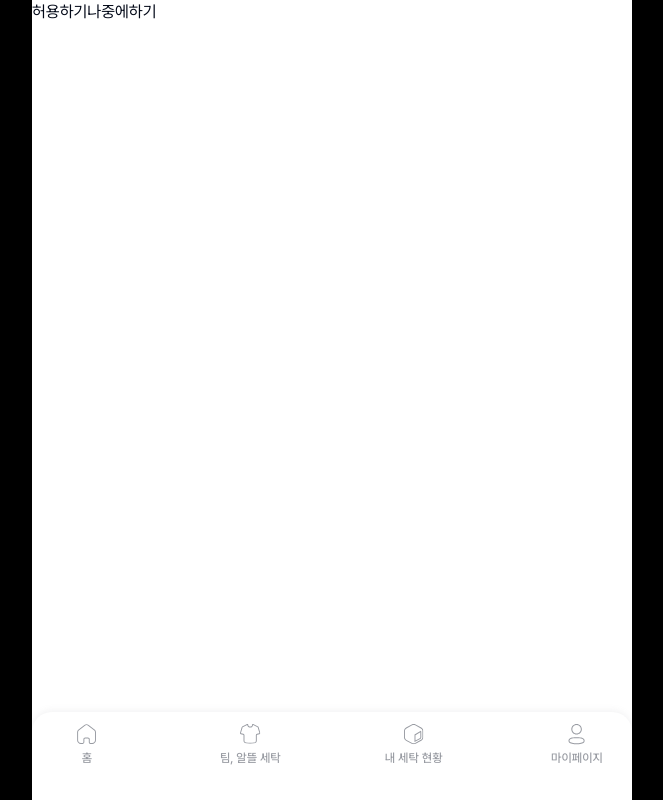
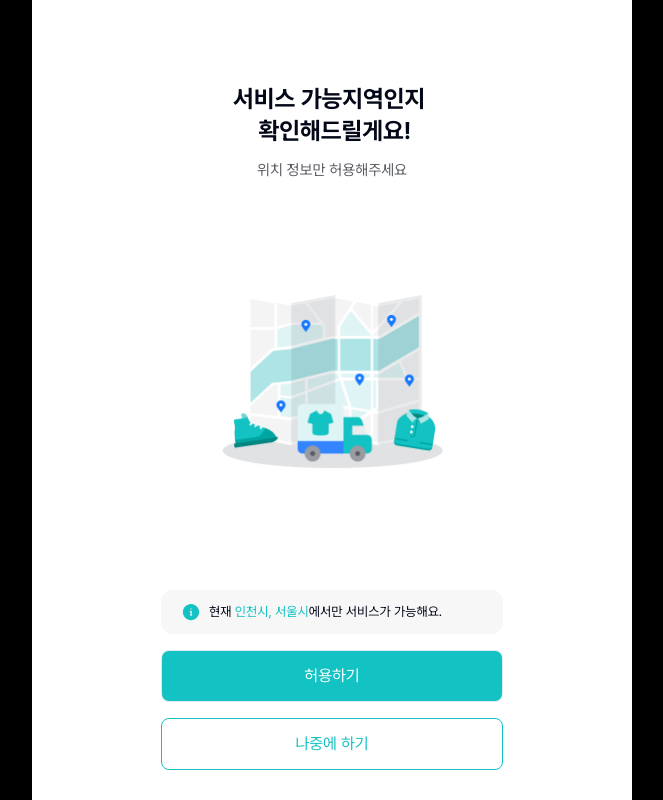
Before and after one commit to Coinlaundryapp/carry-app, a Next.js app: page /locale in a window 1280 px wide. Shown: the whole page, without its empty margins (308-971 px from the left). Built offline with nearby package versions, Linux system fonts and the light colour scheme.

Commit message:
feat: modal 추가 및 버튼 수정

```diff
--- a/src/app/(app)/locale/allow/page.tsx
+++ /dev/null
@@ -1,16 +0,0 @@
-'use client';
-
-import { useRouter } from 'next/navigation';
-
-const AllowLocationPage = () => {
-  const rotuer = useRouter();
-
-  return (
-    <div>
-      <button onClick={() => rotuer.push('locale/select')}>맞아요</button>
-      <button onClick={() => rotuer.push('locale/select')}>아니에요</button>
-    </div>
-  );
-};
-
-export default AllowLocationPage;
--- a/src/app/(app)/locale/layout.tsx
+++ /dev/null
@@ -1,5 +0,0 @@
-const LocaleLayout = ({ children }: { children: React.ReactNode }) => {
-  return <div>{children}</div>;
-};
-
-export default LocaleLayout;
--- a/src/app/(app)/locale/notification/page.tsx
+++ /dev/null
@@ -1,7 +0,0 @@
-'use client';
-
-const OpenNotificationPage = () => {
-  return <div>해당 지역이 오픈되면 알려드릴게요</div>;
-};
-
-export default OpenNotificationPage;
--- a/src/app/(app)/locale/page.tsx
+++ /dev/null
@@ -1,40 +0,0 @@
-'use client';
-
-import { useRouter } from 'next/navigation';
-import { useState } from 'react';
-
-const LocalePage = () => {
-  const rotuer = useRouter();
-  const [isServiceActive, setIsServiceActive] = useState<boolean>(true);
-
-  return (
-    <div>
-      <button
-        // 위치 허용 O
-        onClick={() => {
-          if (isServiceActive) {
-            // 서비스 가능 지역
-            rotuer.push('locale/allow');
-          } else {
-            // 서비스 불가 지역
-            // FIXME: 모달 변경
-            alert('서비스 불가 지역이에요!');
-          }
-        }}
-      >
-        허용하기
-      </button>
-      <button
-        // 위치 허용 X
-        onClick={() => {
-          // FIXME: 모달 변경
-          alert('서비스를 이용 할 수 없어요');
-        }}
-      >
-        나중에하기
-      </button>
-    </div>
-  );
-};
-
-export default LocalePage;
--- a/src/app/(app)/locale/select/page.tsx
+++ /dev/null
@@ -1,12 +0,0 @@
-'use client';
-
-const SelectLocationPage = () => {
-  return (
-    <div>
-      <button>확인</button>
-      <button>다음에 이용하기</button>
-    </div>
-  );
-};
-
-export default SelectLocationPage;
--- a/src/app/(fullscreen)/locale/allow/page.tsx
+++ b/src/app/(fullscreen)/locale/allow/page.tsx
@@ -4,11 +4,27 @@ import Button from '@/components/share/Button/Button';
 import { useRouter } from 'next/navigation';
 import { useRef, useState } from 'react';
 import SeoulMap from '@/components/ui/SeoulMap';
+import { useModalStore } from '@/store/modal-store';
 
 const AllowLocationPage = () => {
   const rotuer = useRouter();
 
   const [activeLocale, setAcitveLocale] = useState('은평구');
+
+  const openModal = useModalStore((state) => state.openModal);
+
+  const cannotUseService = () => {
+    openModal({
+      type: 'confirm',
+      image: 'sad',
+      title: '서비스 불가 지역이에요!',
+      description: '서비스 지역에서 이용해주세요',
+      confirmText: '확인',
+      closeText: '나가기',
+    });
+  };
+
+  //TODO: 서비스 불가 지역일때 모달 오픈 되도록 추가
 
   return (
     <div className="flex flex-1 flex-col items-center justify-between pb-[30px] pt-[73px]">
@@ -22,18 +38,18 @@ const AllowLocationPage = () => {
         <SeoulMap activeLocale={activeLocale} canSelect={false} />
       </div>
       <div className="flex flex-col gap-4">
+        <Button state="fillPrimary" size="large" onClick={() => {}}>
+          맞아요
+        </Button>
         <Button
-          text="맞아요"
-          state="fillPrimary"
-          size="large"
-          onClick={() => rotuer.push('locale/select')}
-        />
-        <Button
-          text="아니에요"
           state="primary"
           size="large"
-          onClick={() => rotuer.push('/locale/select')}
-        />
+          onClick={() => {
+            rotuer.push('/locale/select');
+          }}
+        >
+          아니에요
+        </Button>
       </div>
     </div>
   );
--- a/src/app/(fullscreen)/locale/layout.tsx
+++ b/src/app/(fullscreen)/locale/layout.tsx
@@ -1,5 +1,12 @@
+import { Modal } from '@/components/share/Modal';
+
 const LocaleLayout = ({ children }: { children: React.ReactNode }) => {
-  return <div className="flex h-full w-full">{children}</div>;
+  return (
+    <div className="flex h-full w-full">
+      {children}
+      <Modal />
+    </div>
+  );
 };
 
 export default LocaleLayout;
--- a/src/app/(fullscreen)/locale/notification/page.tsx
+++ b/src/app/(fullscreen)/locale/notification/page.tsx
@@ -1,7 +1,47 @@
 'use client';
 
+import Button from '@/components/share/Button/Button';
+import { Input } from '@/components/share/Input';
+import { useRouter } from 'next/navigation';
+import LocaleImg from '@assets/images/locale-image.png';
+import Image from 'next/image';
+
 const OpenNotificationPage = () => {
-  return <div>해당 지역이 오픈되면 알려드릴게요</div>;
+  const router = useRouter();
+
+  return (
+    <div className="flex flex-1 flex-col items-center justify-between pb-[30px] pt-[73px]">
+      <div className="flex flex-col items-center gap-3">
+        <p className="whitespace-pre text-center font-bold font-title-1">
+          해당 지역이 오픈되면 알려드릴게요
+        </p>
+        <p className="text-center text-label-neutral font-body-2-normal">
+          전화번호를 알려주시면 문자로 알려드립니다 <br />
+          최대한 빨리 찾아뵐게요:)
+        </p>
+      </div>
+      <div className="flex h-[180px] w-[350px] items-center justify-center">
+        <Image src={LocaleImg} alt="..." width={224} height={180} />
+      </div>
+      <div className="flex flex-col gap-[24px]">
+        <Input type="number" status="default" title="전화번호" />
+        <div className="flex items-center gap-[20px]">
+          <Button
+            state="primary"
+            size="small"
+            onClick={() => {
+              router.push('/');
+            }}
+          >
+            나가기
+          </Button>
+          <Button state="fillPrimary" size="small" onClick={() => {}}>
+            전화번호 알려주기
+          </Button>
+        </div>
+      </div>
+    </div>
+  );
 };
 
 export default OpenNotificationPage;
--- a/src/app/(fullscreen)/locale/page.tsx
+++ b/src/app/(fullscreen)/locale/page.tsx
@@ -7,10 +7,24 @@ import { useRouter } from 'next/navigation';
 import { useState } from 'react';
 import LocaleImg from '@assets/images/locale-image.png';
 import { ACTIVATED_CITY } from '@/constants/activate-region';
+import { useModalStore } from '@/store/modal-store';
 
 const LocalePage = () => {
   const router = useRouter();
   const [isServiceActive, setIsServiceActive] = useState<boolean>(true);
+
+  const openModal = useModalStore((state) => state.openModal);
+
+  const cannotUseService = () => {
+    openModal({
+      type: 'confirm',
+      image: 'sad',
+      title: '서비스를 이용할 수 없어요',
+      description: '위치를 허용해주시면 서비스를 이용할 수 있어요',
+      confirmText: '허용',
+      closeText: '아니요',
+    });
+  };
 
   return (
     <div className="flex h-full w-full flex-1 flex-col items-center justify-between pb-[30px] pt-[83px]">
@@ -36,31 +50,23 @@ const LocalePage = () => {
           }
         />
         <Button
-          text="허용하기"
           state="fillPrimary"
           size="large"
           // 위치 허용 O
           onClick={() => {
-            if (isServiceActive) {
-              // 서비스 가능 지역
-              router.push('locale/allow');
-            } else {
-              // 서비스 불가 지역
-              // FIXME: 모달 변경
-              alert('서비스 불가 지역이에요!');
-            }
+            router.push('locale/allow');
           }}
-        />
+        >
+          허용하기
+        </Button>
         <Button
-          text="나중에 하기"
           state="primary"
           size="large"
           // 위치 허용 X
-          onClick={() => {
-            // FIXME: 모달 변경
-            alert('서비스를 이용 할 수 없어요');
-          }}
-        />
+          onClick={cannotUseService}
+        >
+          나중에 하기
+        </Button>
       </div>
     </div>
   );
--- a/src/app/(fullscreen)/locale/select/incheon/page.tsx
+++ b/src/app/(fullscreen)/locale/select/incheon/page.tsx
@@ -36,8 +36,10 @@ const SelectIncheonPage = () => {
         }}
       />
       <div className="flex-end flex h-[120px] flex-col justify-end gap-4">
-        {selectArea && <Button text="확인" state="fillPrimary" size="large" onClick={() => {}} />}
-        <Button text="다음에 이용하기" state="primary" size="large" onClick={() => {}} />
+        {selectArea && <Button state="fillPrimary" size="large" onClick={() => {}}></Button>}
+        <Button state="primary" size="large" onClick={() => {}}>
+          다음에 이용하기
+        </Button>
       </div>
     </div>
   );
--- a/src/app/(fullscreen)/locale/select/page.tsx
+++ b/src/app/(fullscreen)/locale/select/page.tsx
@@ -55,7 +55,9 @@ const SelectLocalePage = () => {
           }
         />
       </div>
-      <Button text="다음에 이용하기" state="primary" size="large" onClick={() => router.push('')} />
+      <Button state="primary" size="large" onClick={() => {}}>
+        다음에 이용하기
+      </Button>
     </div>
   );
 };
--- a/src/app/(fullscreen)/locale/select/seoul/page.tsx
+++ b/src/app/(fullscreen)/locale/select/seoul/page.tsx
@@ -39,8 +39,14 @@ const SelectSeoulpage = () => {
         }}
       />
       <div className="flex-end flex h-[120px] flex-col justify-end gap-4">
-        {selectArea && <Button text="확인" state="fillPrimary" size="large" onClick={() => {}} />}
-        <Button text="다음에 이용하기" state="primary" size="large" onClick={() => {}} />
+        {selectArea && (
+          <Button state="fillPrimary" size="large" onClick={() => {}}>
+            확인
+          </Button>
+        )}
+        <Button state="primary" size="large" onClick={() => {}}>
+          다음에 이용하기
+        </Button>
       </div>
     </div>
   );
```
Also changed, not shown: 1 other file (tests, documents, lock files or other folders).
